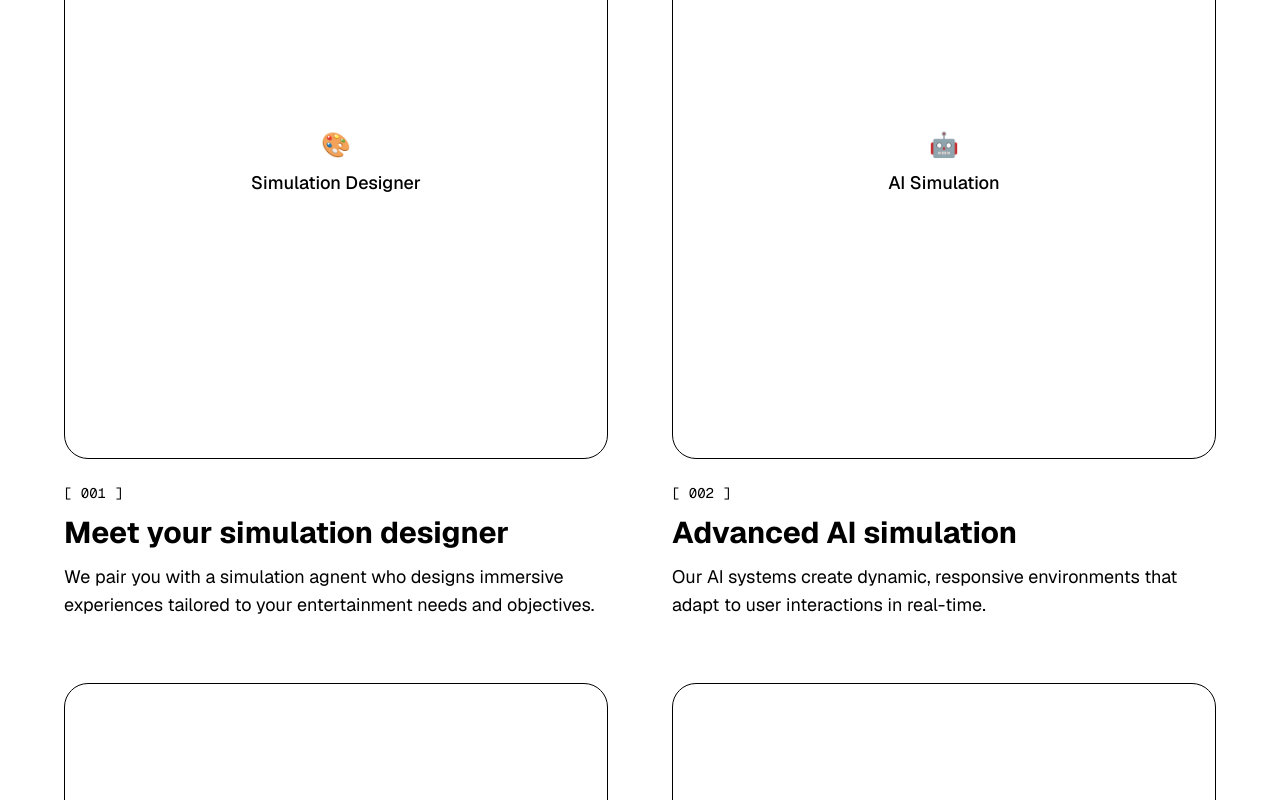
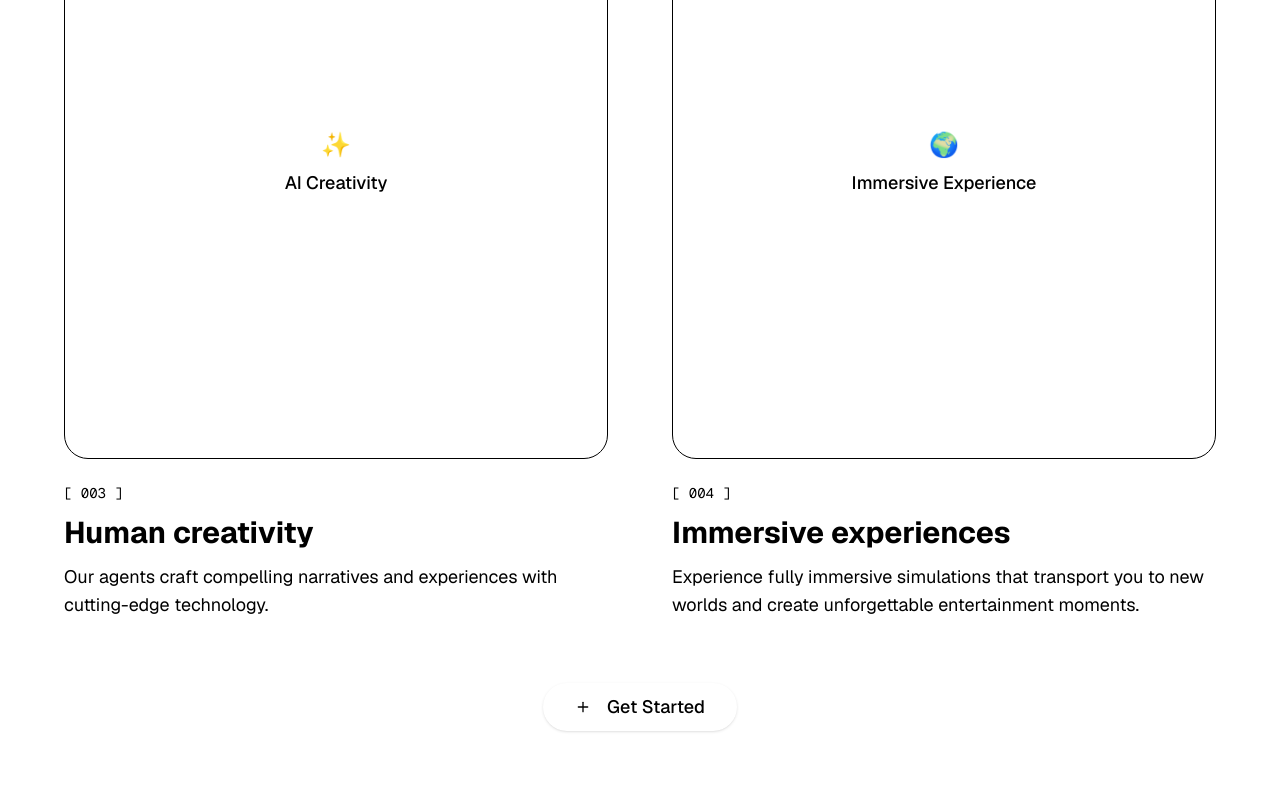
Before and after one commit to holosuite/holosuite.lol, a Next.js app: page / in a window 1280 px wide. Shown: the part 1700-2500 px from the top of the page. Built offline with nearby package versions, Linux system fonts and the light colour scheme.

Commit message:
adj content

```diff
--- a/app/page.tsx
+++ b/app/page.tsx
@@ -175,59 +175,6 @@ export default function Home() {
           </div>
 
           <div className="grid lg:grid-cols-2 gap-16 max-w-6xl mx-auto">
-            {/* Step 001 */}
-            <div className="space-y-6">
-              <div className="bg-card/50 rounded-3xl p-8 border border-border backdrop-blur-sm">
-                <div className="aspect-square bg-gradient-to-br from-card/10 to-transparent rounded-2xl mb-6 overflow-hidden">
-                  <div className="w-full h-full bg-gradient-to-br from-card/30 to-card/10 flex items-center justify-center">
-                    <div className="text-muted-foreground text-lg font-medium text-center">
-                      <div className="text-2xl mb-2">🎨</div>
-                      <div>Simulation Designer</div>
-                    </div>
-                  </div>
-                </div>
-              </div>
-              <div className="space-y-3">
-                <p className="text-muted-foreground text-sm font-mono">
-                  [ 001 ]
-                </p>
-                <h3 className="text-3xl font-bold text-foreground">
-                  Meet your simulation designer
-                </h3>
-                <p className="text-muted-foreground text-lg">
-                  We pair you with a simulation agnent who designs
-                  immersive experiences tailored to your entertainment needs and
-                  objectives.
-                </p>
-              </div>
-            </div>
-
-            {/* Step 002 */}
-            <div className="space-y-6">
-              <div className="bg-card/50 rounded-3xl p-8 border border-border backdrop-blur-sm">
-                <div className="aspect-square bg-gradient-to-br from-card/10 to-transparent rounded-2xl mb-6 overflow-hidden">
-                  <div className="w-full h-full bg-gradient-to-br from-card/30 to-card/10 flex items-center justify-center">
-                    <div className="text-muted-foreground text-lg font-medium text-center">
-                      <div className="text-2xl mb-2">🤖</div>
-                      <div>AI Simulation</div>
-                    </div>
-                  </div>
-                </div>
-              </div>
-              <div className="space-y-3">
-                <p className="text-muted-foreground text-sm font-mono">
-                  [ 002 ]
-                </p>
-                <h3 className="text-3xl font-bold text-foreground">
-                  Advanced AI simulation
-                </h3>
-                <p className="text-muted-foreground text-lg">
-                  Our AI systems create dynamic, responsive environments that
-                  adapt to user interactions in real-time.
-                </p>
-              </div>
-            </div>
-
             {/* Step 003 */}
             <div className="space-y-6">
               <div className="bg-card/50 rounded-3xl p-8 border border-border backdrop-blur-sm">
@@ -235,7 +182,7 @@ export default function Home() {
                   <div className="w-full h-full bg-gradient-to-br from-card/30 to-card/10 flex items-center justify-center">
                     <div className="text-muted-foreground text-lg font-medium text-center">
                       <div className="text-2xl mb-2">✨</div>
-                      <div>Human Creativity</div>
+                      <div>AI Creativity</div>
                     </div>
                   </div>
                 </div>
@@ -248,8 +195,8 @@ export default function Home() {
                   Human creativity
                 </h3>
                 <p className="text-muted-foreground text-lg">
-                  Our designers craft compelling narratives and experiences that
-                  blend cutting-edge technology with human storytelling.
+                  Our agents craft compelling narratives and experiences with
+                  cutting-edge technology.
                 </p>
               </div>
             </div>
```
